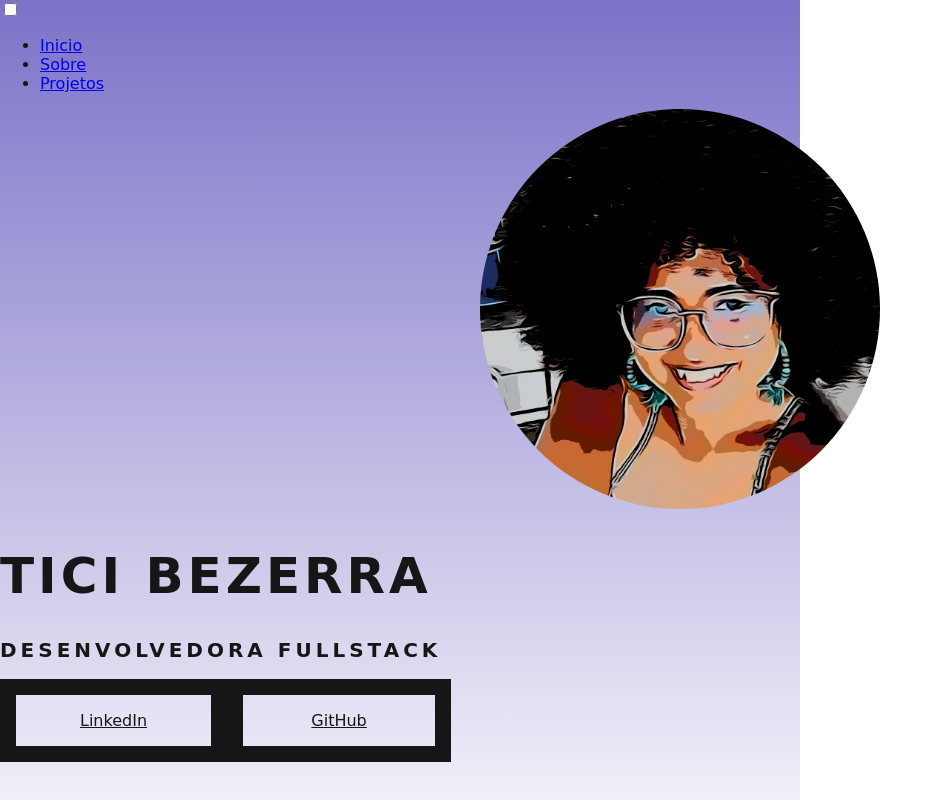
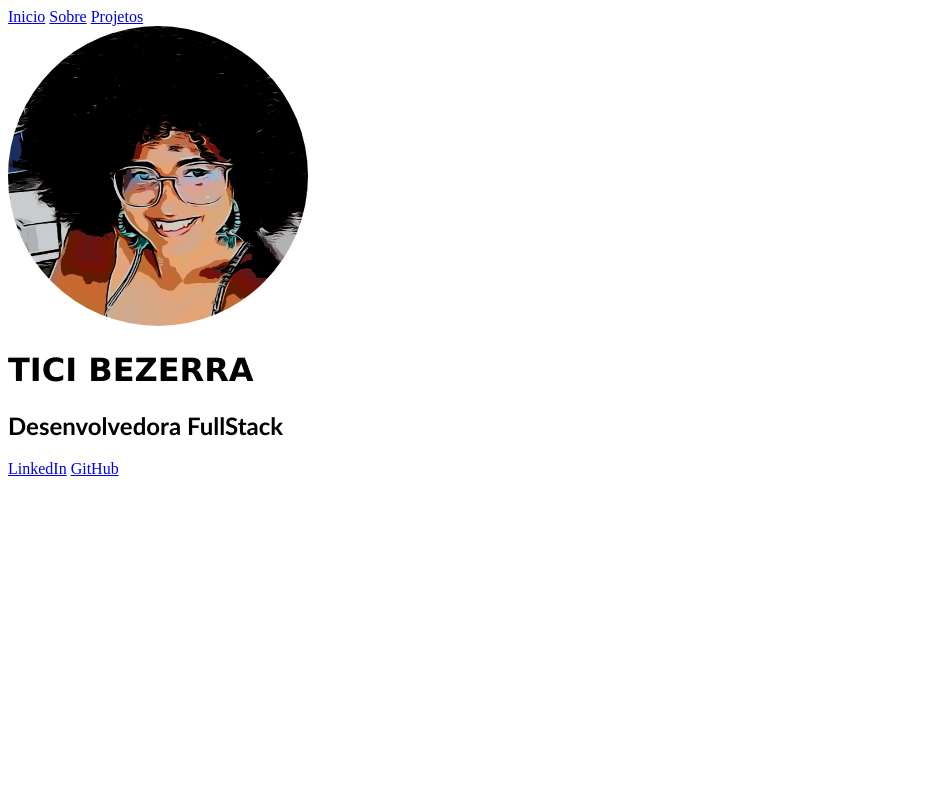
Before and after one commit to TiciB/Capegemini_Start, a plain HTML site: page index.html in a window 1280 px wide. Shown: the whole page, without its empty margins (0-943 px from the left). Drawn offline with Linux system fonts and the light colour scheme; a web font is replaced by a local one.

Commit message:
reestruturando pagina inicial

```diff
--- a/index.html
+++ b/index.html
@@ -8,49 +8,21 @@
     </head>
     <body>
         <header class="header-container">
-            <div class="header">
-                <div class="checkbox-container">
-                    <!--menu bolha-->
-                    <div class="checkbox-wrapper">
-                        <input type="checkbox" id="toggler">
-                        <label class="checkbox" for="toggler">
-                            <div class="trace"></div>
-                            <div class="trace"></div>
-                            <div class="trace"></div>
-                        </label>
-                        <div class="menu">
+        <!--Menu-->
             <nav class="menu-itens">
-                                <ul>
-                                    <li>
                 <a href="./index.html">Inicio</a>
-                                    </li>
-                                    <li>
                 <a href="./sobre.html">Sobre</a>
-                                    </li>
-                                    <li>
                 <a href="./contato.html">Projetos</a>
-                                    </li>
-                                </ul>
-
-                                <img src="./imagens/eucartoon.jpg" alt="minha foto pixelada">
-
-
             </nav>
-                        </div>
-
-                    </div>
-                </div>
-
-            </div>
+            </header>
+        <main>
+            <img class ="imagem" src="./imagens/eucartoon.jpg" alt="eu em cartoon">
             <h1>TICI BEZERRA</h1>
             <h2>Desenvolvedora FullStack</h2>
-            <div class="social-media">
+        </main>
+        <footer class="rodape">
             <a href="https://www.linkedin.com/in/ticiana-bezerra/">LinkedIn</a>
             <a href="https://github.com/TiciB">GitHub</a>
-            </div>
-
-        </header>
-        <main></main>
-        <footer></footer>
+        </footer>
     </body>
 </html>
--- a/style.css
+++ b/style.css
@@ -1,48 +1,19 @@
-@import url('https://fonts.googleapis.com/css2?family=Edu+VIC+WA+NT+Beginner&display=swap');
-
-body{
-    margin: 0;
-    padding: 0;
-    font-family: cursive;
-    color: #161616;
+.menu-itens{
+    display:flexbox;
+    position:relative;
+}
+.imagem{
+    width: 300px;
+    height: 300px;
+    border-radius: 60%;
+}
+h1{
+    font-family: Verdana, Geneva, Tahoma, sans-serif;
+}
+h2{
+    font-family: 'Gill Sans', 'Gill Sans MT', Calibri, 'Trebuchet MS', sans-serif;
 }
 
-.header-container{
-    height:100vh;
-    width: 100vh;
-    position: relative;
-    background-image: linear-gradient(to top, #f0eff8, #b6b1e0,
-    #7c73c8);
+.rodape{
+    display: flexbox;
 }
-img{
-    height: 400px;
-    width: 400px;
-    border-radius: 60%;
-    position: relative;
-    left: 60%;
-}
-h1{
-    font-size: 50px;
-    letter-spacing: 4px;
-}
-h2{
-    font-size: 20px;
-    letter-spacing: 4px;
-    text-transform: uppercase;
-}
-.social-media{
-    margin-top: 1rem;
-    display: flex;
-}
-.social-media a {
-    color:#161616;
-    padding: 1rem 4rem;
-    border: 1rem solid #161616;
-    min-width:4rem;
-    display: flex;
-    align-items: center;
-    justify-content: center;
-    transition: .5s case-in-out;
-
-
-}
```
Lines whose indentation alone changed are shown as unchanged.
